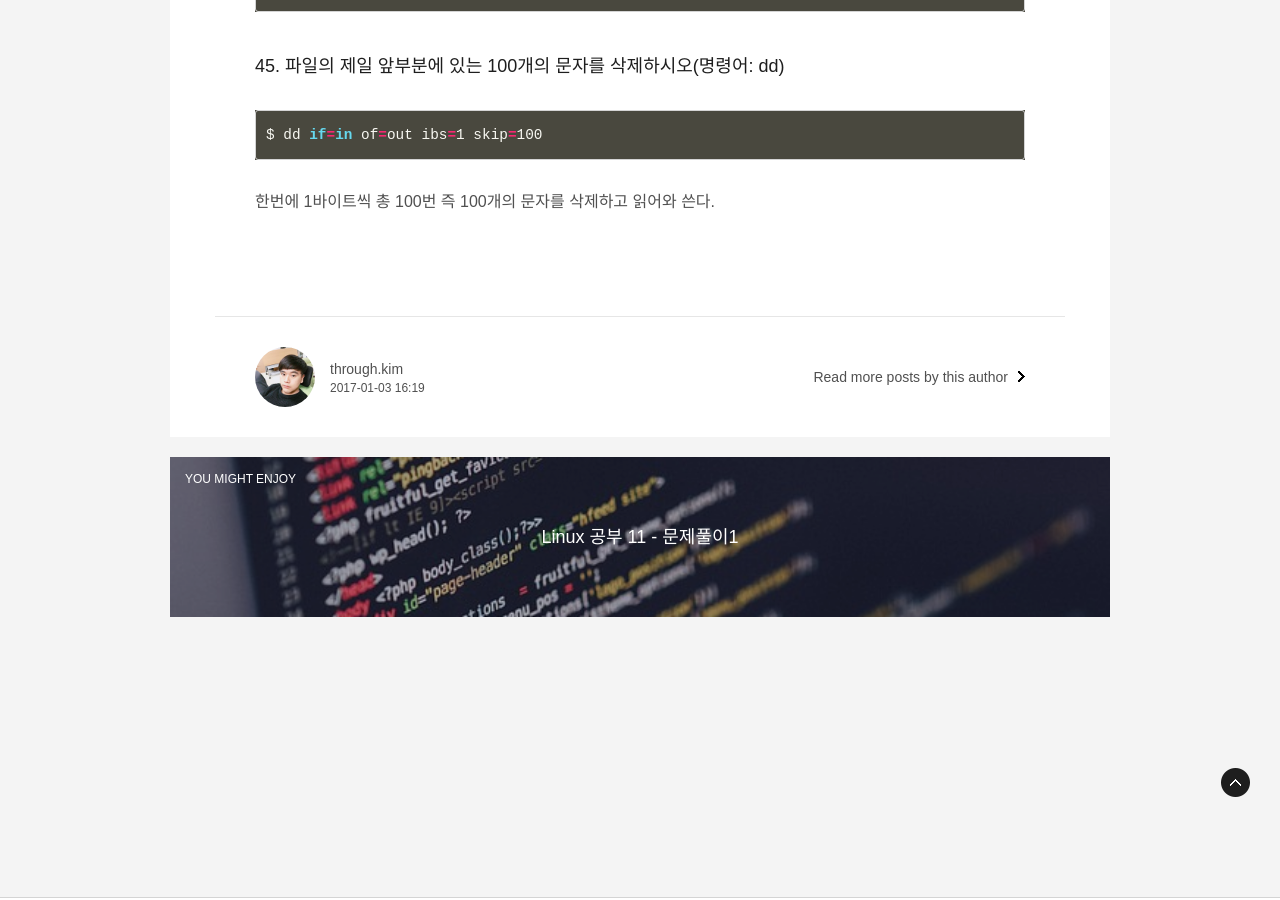
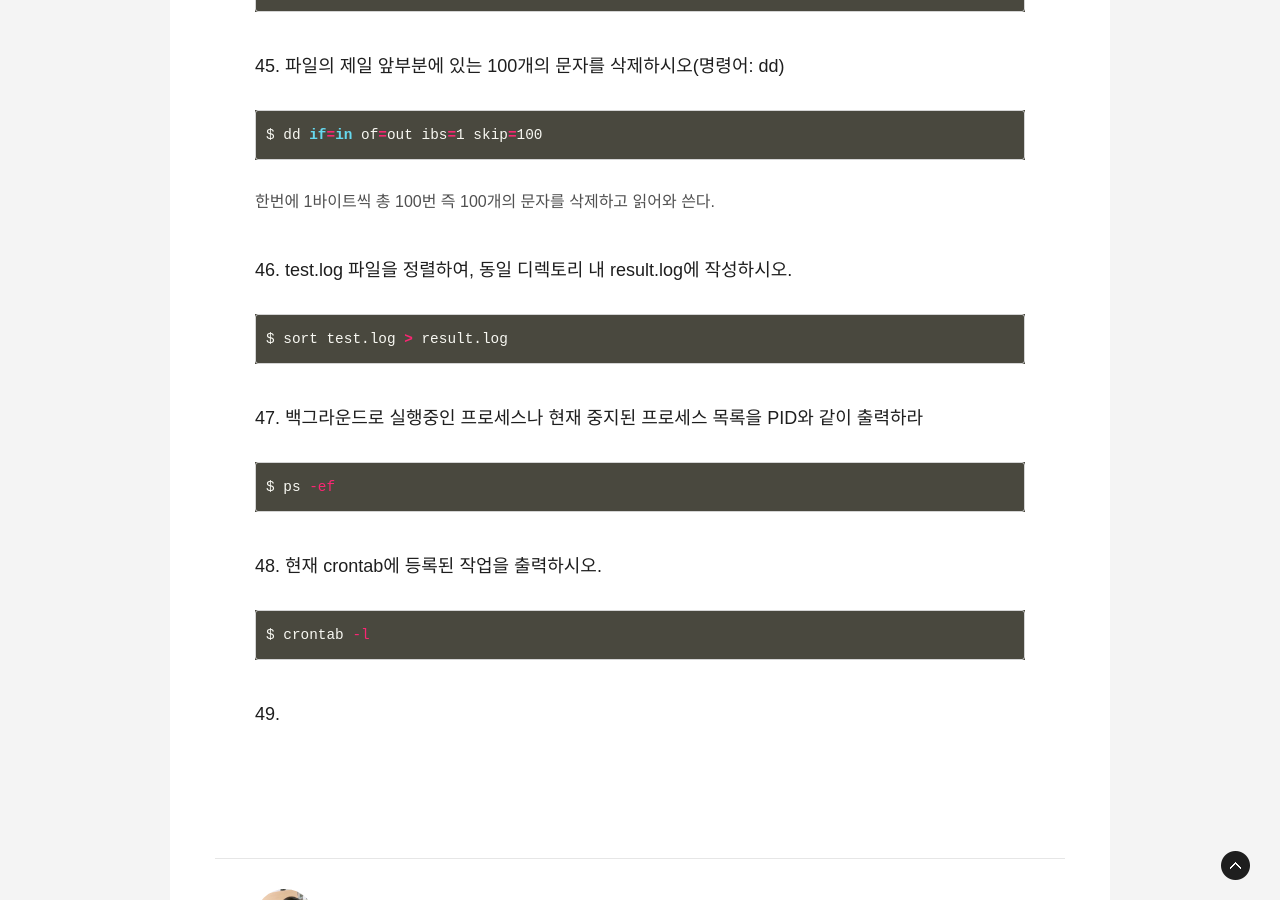
Before and after one commit to ThroughKim/throughkim.github.com, a Jekyll site: the page built from _posts/2017-01-04-linux-12.md, in a window 1280 px wide and 900 px high, scrolled down 11491 px. Built offline with Jekyll 4.4.1, drawn with Linux system fonts in a browser that asks for light colours; some web fonts are replaced.

Commit message:
upload blog

````diff
--- a/_posts/2017-01-04-linux-12.md
+++ b/_posts/2017-01-04-linux-12.md
@@ -366,8 +366,26 @@ $ vi a.py
 
 :e b.py
 ```
+
 ### 45. 파일의 제일 앞부분에 있는 100개의 문자를 삭제하시오(명령어: dd)
 ```bash
 $ dd if=in of=out ibs=1 skip=100
 ```
 한번에 1바이트씩 총 100번 즉 100개의 문자를 삭제하고 읽어와 쓴다.
+
+### 46. test.log 파일을 정렬하여, 동일 디렉토리 내 result.log에 작성하시오.
+```bash
+$ sort test.log > result.log
+```
+
+### 47. 백그라운드로 실행중인 프로세스나 현재 중지된 프로세스 목록을 PID와 같이 출력하라
+```bash
+$ ps -ef
+```
+
+### 48. 현재 crontab에 등록된 작업을 출력하시오.
+```bash
+$ crontab -l
+```
+
+### 49.
````
